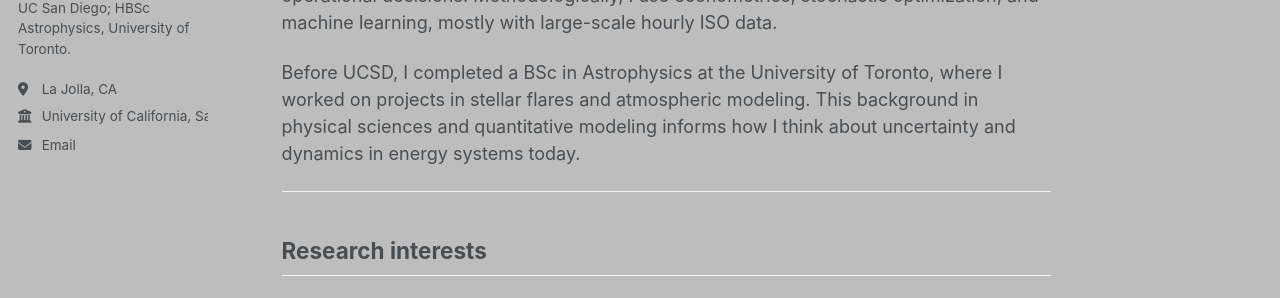
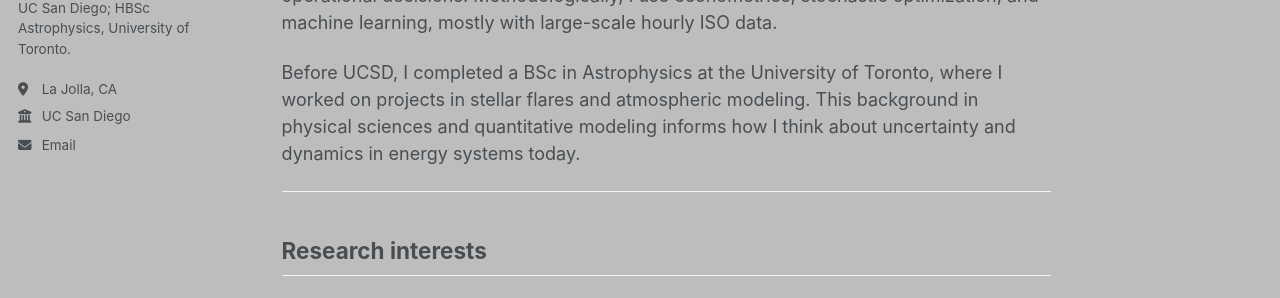
Before and after one commit to itshannahulu/itshannahulu.github.io, a Jekyll site: the page built from _pages/about.md, in a window 1280 px wide and 900 px high, scrolled down 315 px. Shown: the part 152-450 px from the top of the window. Built offline with Jekyll 4.4.1, drawn with Linux system fonts in a browser that asks for light colours; a script that is not in the unit is left out.

Commit message:
Shorten employer name in config file

```diff
--- a/_config.yml
+++ b/_config.yml
@@ -29,7 +29,7 @@ author:
   pronouns         : "she/her"
   bio              : "MSc Quantitative Finance, UC San Diego; HBSc Astrophysics, University of Toronto."
   location         : "La Jolla, CA"
-  employer         : "University of California, San Diego"
+  employer         : "UC San Diego"
   uri              : # URL
   email            : "hag008@ucsd.edu"
 
```
